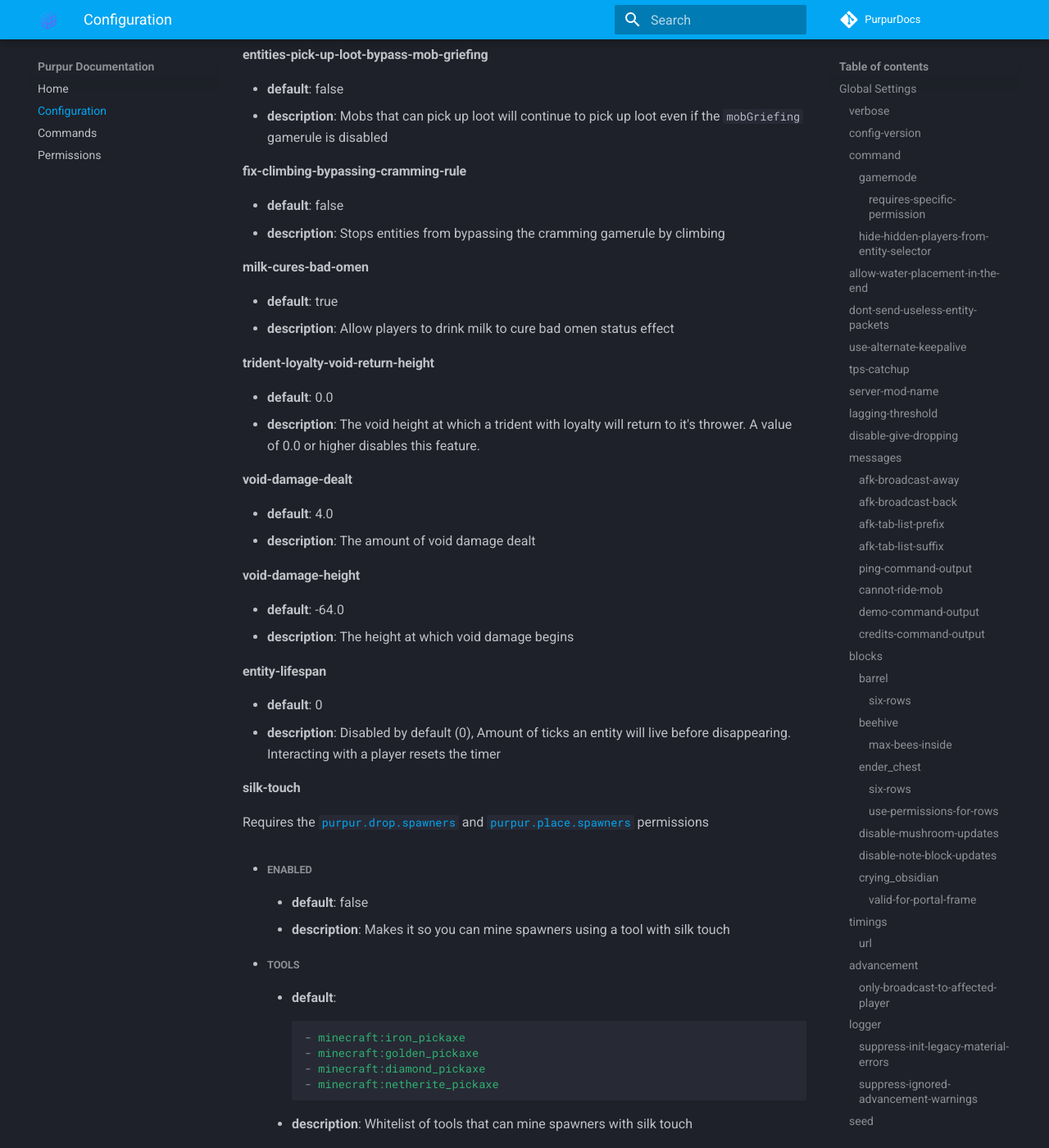
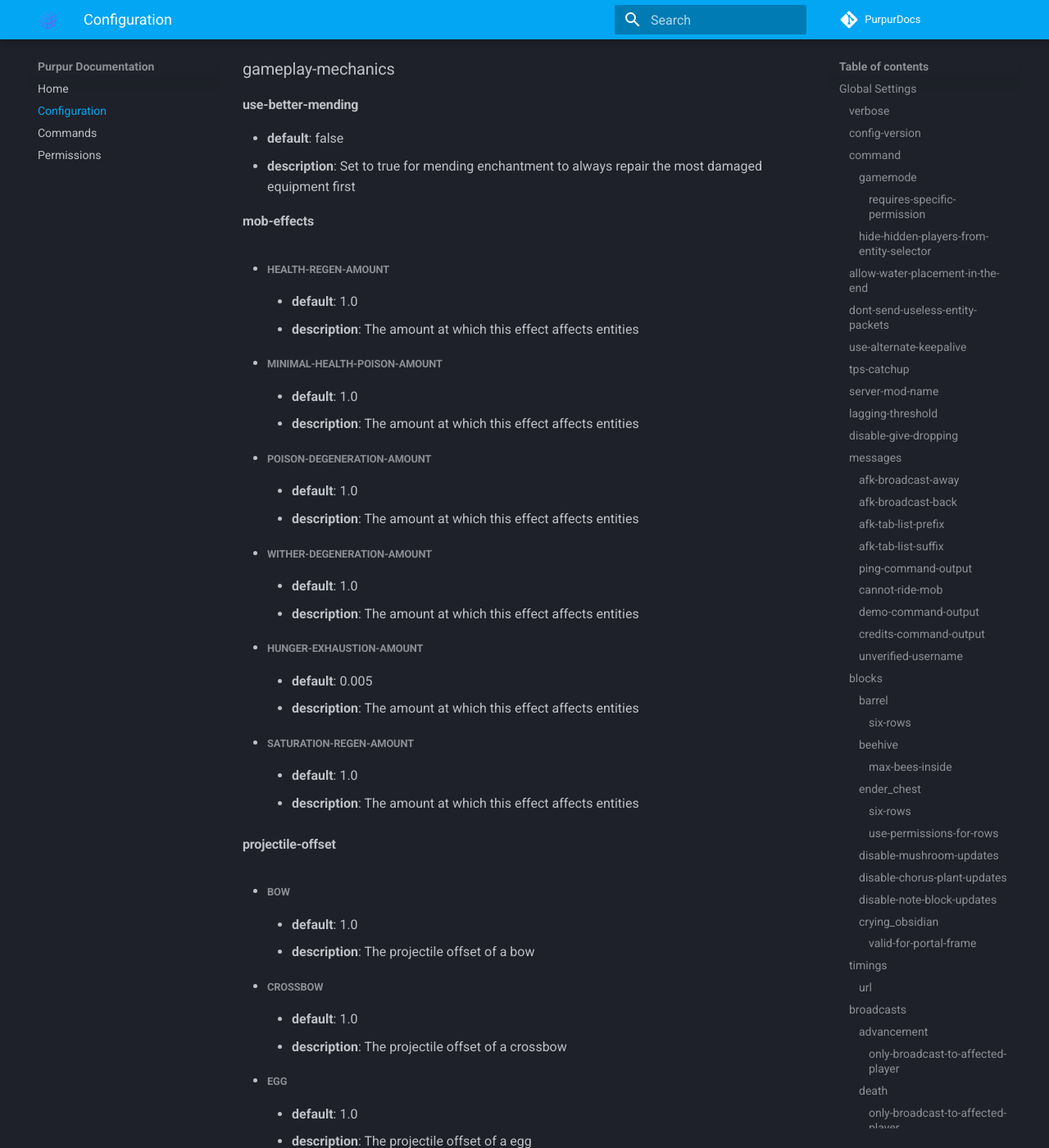
Before and after one commit to PurpurMC/PurpurDocs, an MkDocs documentation site: the page built from mkdocs/Configuration.md, in a window 1280 px wide and 1400 px high, scrolled down 76076 px. Shown: the whole window at 82% size. Built offline with MkDocs 1.6.1 and Material for MkDocs 9.7.7, drawn with Linux system fonts in a browser that asks for light colours; comment, search, counter and statistics services are not loaded; some of the changed text lies outside the part shown.

Commit message:
update from #1109 to #1163

```diff
--- a/mkdocs/Configuration.md
+++ b/mkdocs/Configuration.md
@@ -126,6 +126,10 @@
 
 - **default**: §a%s has been shown the end credits
 - **description**: Message that shows when the credits screen is enabled for a user using the `/credits` command.
+
+#### unverified-username
+- **default**: default
+- **description**: Message that shows when a player is kicked for having an unverified username (user is in offline-mode). Setting as "default" displays the default message "Failed to verify username!"
 
 ### blocks
 
@@ -150,6 +154,9 @@
 #### disable-mushroom-updates
 - **default**: false
 - **description**: Stops the mushroom block from updating it's block state server side
+#### disable-chorus-plant-updates
+- **default**: false
+- **description**: Stops the chorus plant from updating it's block state server side
 #### disable-note-block-updates
 - **default**: false
 - **description**: Stops the note block from updating it's block state server side
@@ -164,11 +171,19 @@
 - **default**: "https://timings.pl3x.net"
 - **description**: The server where timing reports are posted to. To use Aikar's timings server use "http://timings.aikar.co"
 
-### advancement
-
-#### only-broadcast-to-affected-player
+### broadcasts
+
+#### advancement
+
+##### only-broadcast-to-affected-player
 - **default**: false
 - **description**: Broadcasts the advancment messages in chat only to the affected player
+
+#### death
+
+##### only-broadcast-to-affected-player
+- **default**: false
+- **description**: Broadcasts the death messages in chat only to the affected player
 
 ### logger
 
@@ -215,6 +230,10 @@
 ### blocks
 
 
+#### dragon_egg
+* ##### teleport
+    - **default**: true
+    - **description**: Control whether the dragon egg will teleport when hit
 #### turtle_egg
 * ##### break-from-exp-orbs
     - **default**: true
@@ -232,6 +251,20 @@
 * ##### activation-range
     - **default**: 8
     - **description**: The amount of powered rails that get activated by a single redstone source
+#### beacon
+* ##### effect-range
+    * ###### level-1
+        - **default**: 20
+        - **description**: Amount of blocks the effect range reaches for this level
+    * ###### level-2
+        - **default**: 30
+        - **description**: Amount of blocks the effect range reaches for this level
+    * ###### level-3
+        - **default**: 40
+        - **description**: Amount of blocks the effect range reaches for this level
+    * ###### level-4
+        - **default**: 50
+        - **description**: Amount of blocks the effect range reaches for this level
 #### sponge
 * ##### absorption
     * ###### area
@@ -256,6 +289,10 @@
 * ##### allow-mob-spawns
     - **default**: true
     - **description**: Set to false to disallow mob spawning on blue ice
+#### sand
+* ##### fix-duping
+    - **default**: true
+    - **description**: Set to false to re-enable the ability to sand dupe
 #### dispenser
 * ##### apply-cursed-to-armor-slots
     - **default**: true
@@ -352,6 +389,9 @@
     - Requires [`purpur.anvil.color`](../Permissions#purpuranvilcolor) permission
     - **default**: false
     - **description**: Allows players to use color codes in anvils
+* ##### cumulative-cost
+    - **default**: true
+    - **description**: If the cumulative cost should apply when an item is used in an anvil
 #### stonecutter
 * ##### damage
     - **default**: 0.0
@@ -371,6 +411,10 @@
 * ##### open-with-solid-block-on-top
     - **default**: false
     - **description**: Allows for chests to open even with a solid block on top
+#### shulker_box
+* ##### allow-oversized-stacks
+    - **default**: false
+    - **description**: Controls whether overstacked items are allowed in shulker boxes (default fixes chunk ban issue PaperMC/Paper#4748)
 #### door
 * ##### requires-redstone
     - **default**: []
@@ -1522,6 +1566,12 @@
 * ##### breeding-delay-ticks
     - **default**: 6000
     - **description**: The amount of ticks to wait before being able to breed again
+* ##### can-work-at-night
+    - **default**: false
+    - **description**: Controls whether bees can work during the night
+* ##### can-work-in-rain
+    - **default**: false
+    - **description**: Controls whether bees can work during rainy weather
 * ##### attributes
     * ###### max_health
         - **default**: 10.0
@@ -1809,6 +1859,25 @@
 #### use-better-mending
 - **default**: false
 - **description**: Set to true for mending enchantment to always repair the most damaged equipment first
+#### mob-effects
+* ##### health-regen-amount
+    - **default**: 1.0
+    - **description**: The amount at which this effect affects entities
+* ##### minimal-health-poison-amount
+    - **default**: 1.0
+    - **description**: The amount at which this effect affects entities
+* ##### poison-degeneration-amount
+    - **default**: 1.0
+    - **description**: The amount at which this effect affects entities
+* ##### wither-degeneration-amount
+    - **default**: 1.0
+    - **description**: The amount at which this effect affects entities
+* ##### hunger-exhaustion-amount
+    - **default**: 0.005
+    - **description**: The amount at which this effect affects entities
+* ##### saturation-regen-amount
+    - **default**: 1.0
+    - **description**: The amount at which this effect affects entities
 #### projectile-offset
 * ##### bow
     - **default**: 1.0
@@ -1931,6 +2000,9 @@
 * ##### can-skip-night
     - **default**: true
     - **description**: Set to false to disable the players' ability to skip the night by sleeping
+* ##### critical-damage-multiplier
+    - **default**: 1.5
+    - **description**: The percentage of damage a critical attack adds to the base damage
 * ##### spawn-invulnerable-ticks
     - **default**: 60
     - **description**: Gives you the ability to control how long a player is invulnerable when they first spawn in.
@@ -1992,6 +2064,10 @@
 * ##### place-anywhere
     - **default**: false
     - **description**: Whether minecarts can be placed anywhere, not just on rails
+* ##### powered-rail
+    * ###### boost-modifier
+        - **default**: 0.06
+        - **description**: the speed boost that minecarts gain from hitting a powered rail (Doesn't affect furnace minecarts)
 * ##### controllable
     * ###### enabled
         - **default**: false
```
Also changed, not shown: mkdocs/index.md (+1 -1 lines).
